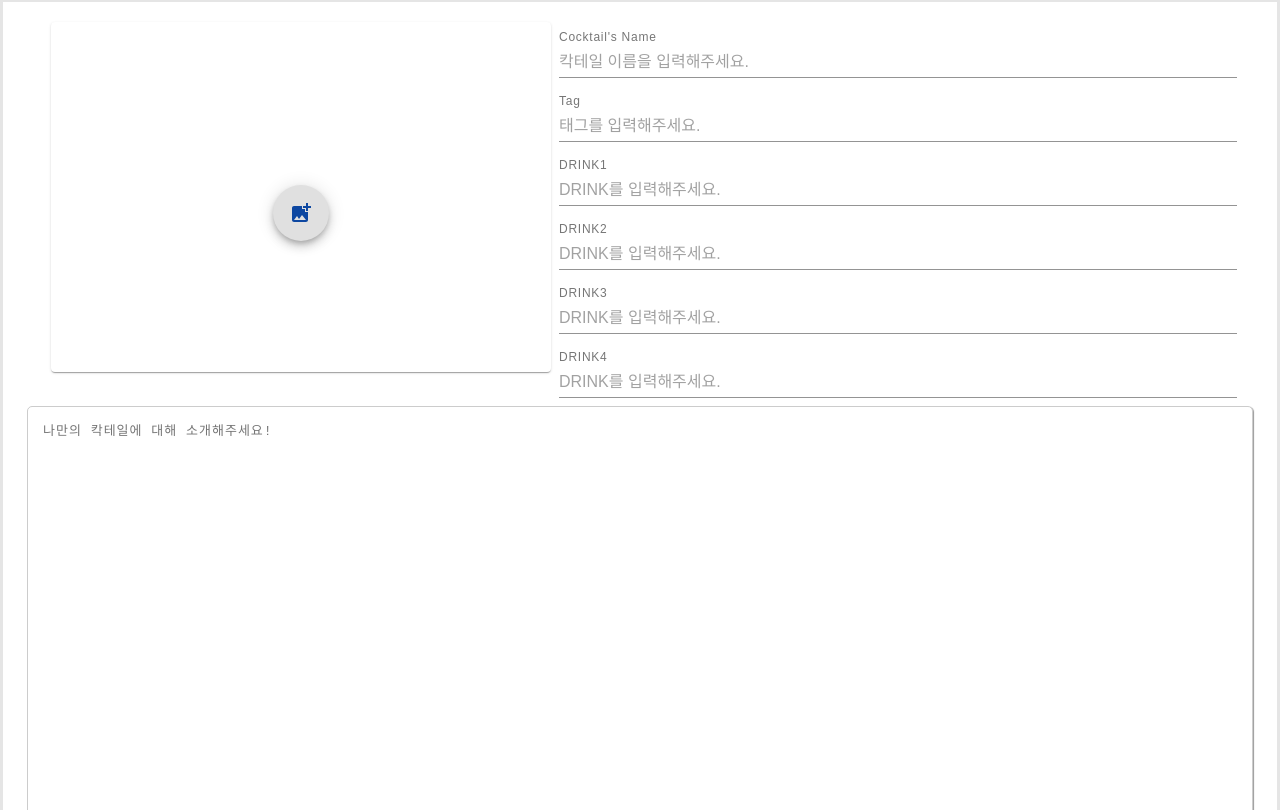
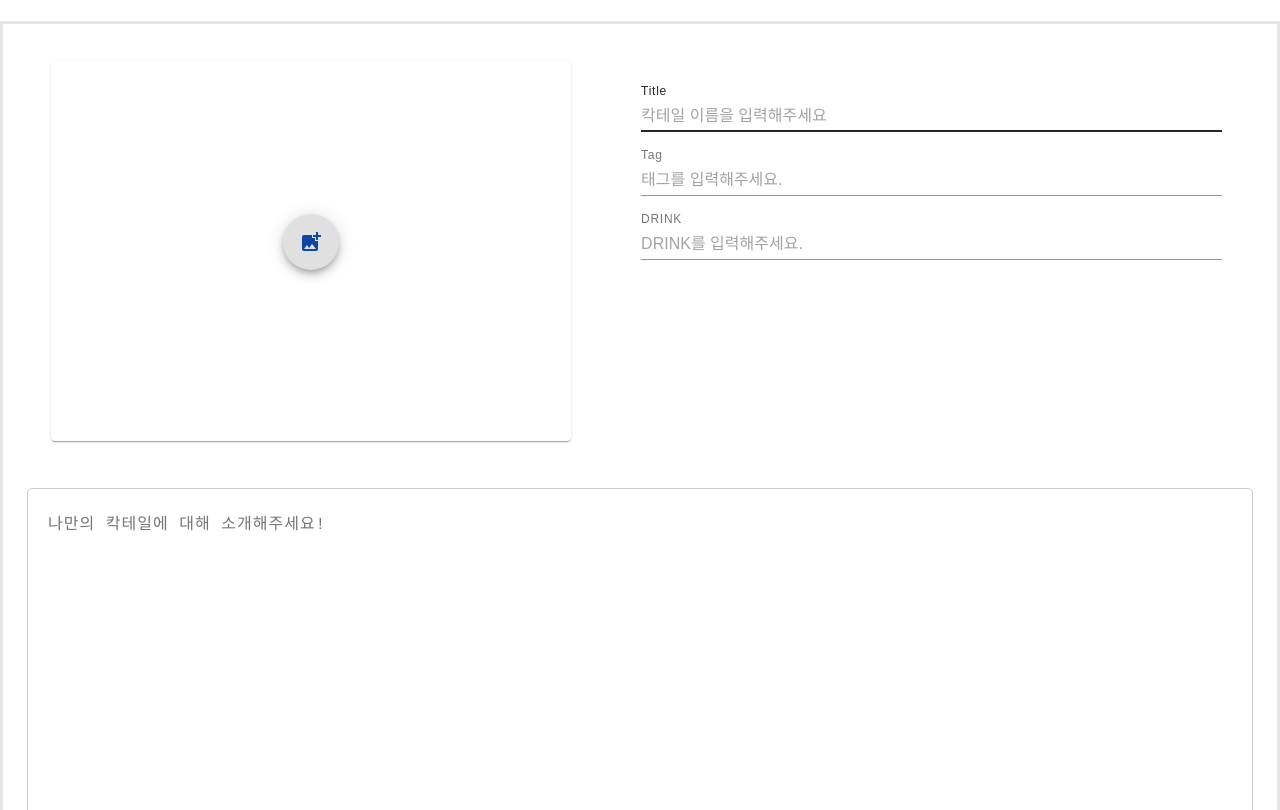
Before and after one commit to Heejae-Lee/cocktailus, a React (Create React App) app in the folder frontend/: page /recipe/write in a window 1280 px wide. Shown: the part 470-1280 px from the top of the page. Built offline with nearby package versions, Linux system fonts and the light colour scheme.

Commit message:
Fix: '레시피 작성 기능 수정'
RecipeAddForm에서 props로 내려줘서 이미지, 텍스트 부모컴포넌트에서 저장, 사용자 정보 포함시켜서 axios 테스트 해봐야함
tag, drink, drinkRatio 입력 폼 수정할 예정

```diff
--- a/frontend/src/components/DetailAddForm/index.js
+++ /dev/null
@@ -1,83 +0,0 @@
-import React from 'react'
-import useStyles from './styles';
-import Input from '@material-ui/core/Input';
-import TextField from '@material-ui/core/TextField';
-
-export default function DetailAddForm() {
-  const classes = useStyles();
-
-  return (
-    <form className={classes.root}>
-      <div>
-        <TextField
-          id="standard-full-width"
-          label="Cocktail's Name"
-          style={{ margin: 8 }}
-          placeholder="칵테일 이름을 입력해주세요."
-          fullWidth
-          margin="normal"
-          InputLabelProps={{
-            shrink: true,
-          }}
-        />
-
-      <TextField
-        id="standard-full-width"
-        label="Tag"
-        style={{ margin: 8 }}
-        placeholder="태그를 입력해주세요."
-        fullWidth
-        margin="normal"
-        InputLabelProps={{
-          shrink: true,
-        }}
-      />
-      <TextField
-        id="standard-full-width"
-        label="DRINK1"
-        style={{ margin: 8 }}
-        placeholder="DRINK를 입력해주세요."
-        fullWidth
-        margin="normal"
-        InputLabelProps={{
-          shrink: true,
-        }}
-      />
-      <TextField
-        id="standard-full-width"
-        label="DRINK2"
-        style={{ margin: 8 }}
-        placeholder="DRINK를 입력해주세요."
-        fullWidth
-        margin="normal"
-        InputLabelProps={{
-          shrink: true,
-        }}
-      />
-      <TextField
-        id="standard-full-width"
-        label="DRINK3"
-        style={{ margin: 8 }}
-        placeholder="DRINK를 입력해주세요."
-        fullWidth
-        margin="normal"
-        InputLabelProps={{
-          shrink: true,
-        }}
-      />
-      <TextField
-        id="standard-full-width"
-        label="DRINK4"
-        style={{ margin: 8 }}
-        placeholder="DRINK를 입력해주세요."
-        fullWidth
-        margin="normal"
-        InputLabelProps={{
-          shrink: true,
-        }}
-      />
-      </div>
-    </form>
-  )
-
-}
--- a/frontend/src/components/DetailAddForm/styles.js
+++ /dev/null
@@ -1,16 +0,0 @@
-import { makeStyles } from '@material-ui/core/styles';
-
-const useStyles = makeStyles((theme) => ({
-  root: {
-    display: 'flex',
-    flexWrap: 'wrap',
-  },
-  textField: {
-    marginLeft: theme.spacing(1),
-    marginRight: theme.spacing(1),
-    width: '25ch',
-  },
-}));
-
-
-export default useStyles;
--- a/frontend/src/components/InputImageForm/index.js
+++ b/frontend/src/components/InputImageForm/index.js
@@ -6,57 +6,55 @@ import CardActionArea from "@material-ui/core/CardActionArea";
 import CardContent from "@material-ui/core/CardContent";
 
 import Fab from "@material-ui/core/Fab";
-import Grid from "@material-ui/core/Grid";
 
 import AddPhotoAlternateIcon from "@material-ui/icons/AddPhotoAlternate";
 
 //Tabs
 import useStyles from './styles';
 
-export default function InputImageForm() {
+export default function InputImageForm(props) {
   const classes = useStyles();
 
-  const [mainState, setMainState] = useState("initial");
-  const [imageUploaded, setImageUploaded] = useState(0);
-  const [selectedFile, setSelectedFile] = useState(null);
+  // const [mainState, setMainState] = useState("initial");
+  // const [imageUploaded, setImageUploaded] = useState(0);
+  // const [selectedFile, setSelectedFile] = useState(null);
 
-  function handleUploadClick(event) { // upload 클릭시 uploaded 상태
-    console.log();
-    var file = event.target.files[0];
-    const reader = new FileReader();
-    var url = reader.readAsDataURL(file);
+  // function handleUploadClick(event) { // upload 클릭시 uploaded 상태
+  //   console.log();
+  //   var file = event.target.files[0];
+  //   const reader = new FileReader();
+  //   var url = reader.readAsDataURL(file);
 
-    reader.onloadend = function(e) {
-      setSelectedFile([reader.result])
-    };
-    console.log(url);
+  //   reader.onloadend = function(e) {
+  //     setSelectedFile([reader.result])
+  //   };
+  //   console.log(url);
 
-    setMainState("uploaded");
-    setSelectedFile(event.target.files[0]);
-    setImageUploaded(1);
-  };
+  //   setMainState("uploaded");
+  //   setSelectedFile(event.target.files[0]);
+  //   setImageUploaded(1);
+  // };
+
 
   function RenderInitialState() { // 초기상태
     const classes = useStyles();
 
     return (
       <React.Fragment>
-        <CardContent>
-          <Grid container justifyContent="center" alignItems="center">
+        <CardContent container justifyContent="center" alignItems="center" className={classes.boxSize}>
             <input
               accept="image/*"
               className={classes.input}
               id="contained-button-file"
               multiple
               type="file"
-              onChange={handleUploadClick}
+              onChange={props.handleUploadClick}
             />
             <label htmlFor="contained-button-file" className={classes.center}>
               <Fab component="span" className={classes.button}>
                 <AddPhotoAlternateIcon />
               </Fab>
             </label>
-          </Grid>
         </CardContent>
       </React.Fragment>
     );
@@ -68,32 +66,32 @@ export default function InputImageForm() {
 
     return (
       <React.Fragment>
-        <CardActionArea onClick={imageResetHandler}>
+        <CardActionArea onClick={props.imageResetHandler}>
           <img
-            width="100%"
-            height="350px"
+            width =  "100%"
+            height = "380px"
             alt = "cocktail_image"
             className={classes.media}
-            src={selectedFile}
+            src={props.selectedFile}
           />
         </CardActionArea>
       </React.Fragment>
     );
   }
 
-  function imageResetHandler() { // 이미지 제거, 초기상태로 변경
-    console.log("Click!");
-    setMainState("initial");
-    setSelectedFile(null);
-    setImageUploaded(0);
-  };
+  // function imageResetHandler() { // 이미지 제거, 초기상태로 변경
+  //   // console.log("Click!");
+  //   setMainState("initial");
+  //   setSelectedFile(null);
+  //   setImageUploaded(0);
+  // };
 
   return (
     <div className={classes.root}>
       <Card>
-        {(mainState === "initial" && RenderInitialState()) ||
-          (mainState === "uploaded" && RenderUploadedState())}
-          {/* 이미지 초기상태 / 업로드 상태 변경*/}
+        {/* 이미지 초기상태 / 업로드 상태 변경*/}
+        {(props.mainState === "initial" && RenderInitialState()) ||
+          (props.mainState === "uploaded" && RenderUploadedState())}
       </Card>
     </div>
   );
--- a/frontend/src/components/InputImageForm/styles.js
+++ b/frontend/src/components/InputImageForm/styles.js
@@ -2,13 +2,15 @@ import { makeStyles } from '@material-ui/core/styles';
 import red from "@material-ui/core/colors/red";
 import blue from "@material-ui/core/colors/blue";
 
+
 const useStyles = makeStyles((theme) => ({
   root: {
     backgroundColor: 'theme.palette.background.paper',
-    width: "500px",
-    height: "350px",
+    maxWidth: "520px",
+    width: "100%",
+    height: "380px",
     display: "flex",
-    justifyContent: "center",
+    marginBottom: '20px',
   },
   icon: {
     margin: theme.spacing(2)
@@ -19,9 +21,14 @@ const useStyles = makeStyles((theme) => ({
       color: red[800]
     }
   },
+  boxSize: {
+    width: "520px",
+    height: "380px",
+    display: "flex",
+    flexDirection: "column",
+  },
   center: {
-    width: "500px",
-    height: "350px",
+    height: "380px",
     display: 'flex',
     justifyContent: 'center',
     alignItems: 'center',
@@ -33,12 +40,9 @@ const useStyles = makeStyles((theme) => ({
   },
   input: {
     display: "none",
-    width: "500px",
-    height: "350px",
   },
   button: {
     color: blue[900],
-    margin: 10
   },
 }));
 
--- a/frontend/src/pages/RecipeAddForm/index.css
+++ b/frontend/src/pages/RecipeAddForm/index.css
@@ -1,16 +1,19 @@
 label,
 textarea {
-    font-size: 13px;
+    font-size: 16px;
     letter-spacing: 1px;
 }
 textarea {
-    padding: 15px;
-    margin-bottom: 5px;
+    display: 'flex';
+    justify-content: center;
+    padding: 20px;
+    margin-bottom: 8px;
+    margin-top: 15px;
     width: 100%;
-    line-height: 1.5;
+    line-height: 2;
     border-radius: 5px;
     border: 1px solid #ccc;
-    box-shadow: 1px 1px 1px #999;
+    /* box-shadow: 1px 1px 1px #999; */
     resize:none;
 }
 
--- a/frontend/src/pages/RecipeAddForm/index.js
+++ b/frontend/src/pages/RecipeAddForm/index.js
@@ -1,21 +1,112 @@
 import withRoot from '../../components/withRoot';
+import { withStyles } from '@material-ui/core/styles';
 // --- Post bootstrap -----
-import React from 'react';
+import React, {useState} from 'react';
+import Button from '@material-ui/core/Button';
+import { Container } from '@material-ui/core';
+import { purple } from '@material-ui/core/colors';
+
+// custom
+import './index.css';
+import clsx from 'clsx';
+import useStyles from './styles';
 import Header from '../../layout/Header'
 import Footer from '../../layout/Footer'
-import { Container } from '@material-ui/core';
-import useStyles from './styles';
+import AppForm from '../../components/AppForm';
 import RecipeHeader from '../../layout/RecipeHeader';
 import Typography from '../../components/Typography';
-import AppForm from '../../components/AppForm';
 import InputImageForm from '../../components/InputImageForm'
-import DetailAddForm from '../../components/DetailAddForm'
-import Button from '@material-ui/core/Button';
-import clsx from 'clsx';
-import './index.css';
+import TextField from '@material-ui/core/TextField';
+
+// router
+import { NavLink as RouterLink } from 'react-router-dom';
+import Link from '@material-ui/core/Link';
+
+import axios from 'axios';
+
+const ColorButton = withStyles((theme) => ({
+  root: {
+    color: theme.palette.getContrastText(purple[500]),
+    backgroundColor: purple[500],
+    '&:hover': {
+      backgroundColor: purple[700],
+    },
+  },
+}))(Button);
+
 
 function RecipeAddForm() {
   const classes = useStyles();
+  const [content, setContent] = useState('');
+  const [title, setTitle] = useState('');
+  const [tags, setTages] = useState('');
+
+
+  const [mainState, setMainState] = useState("initial");
+  const [imageUploaded, setImageUploaded] = useState(0);
+  const [selectedFile, setSelectedFile] = useState(null);
+
+  function handleUploadClick(event) { // upload 클릭시 uploaded 상태
+    console.log();
+    var file = event.target.files[0];
+    const reader = new FileReader();
+    var url = reader.readAsDataURL(file);
+
+    reader.onloadend = function(e) {
+      setSelectedFile([reader.result])
+    };
+    console.log(url);
+
+    setMainState("uploaded");
+    setSelectedFile(event.target.files[0]);
+    setImageUploaded(1);
+  };
+
+  function imageResetHandler() { // 이미지 제거, 초기상태로 변경
+    setMainState("initial");
+    setSelectedFile(null);
+    setImageUploaded(0);
+  };
+
+  const data = {
+    title: title,
+    content: content,
+    // drink: drink,
+    // drinkRatio: drinkRatio,
+    image: selectedFile,
+    // tag: tag,
+    // memberName: memberName, redux에서 가져오기
+    // token: token,
+  };
+
+  // 레시피 저장 서버에 요청 보내기
+  const saveRecipe = () => {
+    console.log(data)
+    axios({
+      // url: baseURL + "/recipe-articles",
+      method: 'post',
+      data: data,
+      }
+    )
+    .then(() => {
+      console.log("Upload Recipe Success");
+    })
+    .catch((err) => {
+      console.log("Upload failed");
+      console.log(err);
+    })
+  }
+
+  // title 변경
+  const titleChange = (e) => {
+    setTitle(e.target.value);
+  }
+
+  // content 변경
+  const contentChange = (e) => {
+    setContent(e.target.value);
+  }
+
 
   return (
     <React.Fragment>
@@ -25,17 +116,76 @@ function RecipeAddForm() {
           <Typography variant="h3" gutterBottom marked="center" align="center">
             레시피 작성
           </Typography>
-          <Typography variant="h6" align="center">
+          <Typography variant="h6" align="center" className={classes.subTitle}>
             여러분만의 레시피를 칵테일러와 공유해주세요!
           </Typography>
         </AppForm>
-        <Container className={classes.center}>
-          <Container className={clsx(classes.flexRow, classes.mt5)}>
-            <InputImageForm />
-            <DetailAddForm />
+        <Container className={classes.mainContainer}>
+          <Container className={clsx(classes.flexRow, classes.topContainer)}>
+            <InputImageForm
+              imageUploaded={imageUploaded}
+              imageResetHandler={imageResetHandler}
+              handleUploadClick={handleUploadClick}
+              selectedFile={selectedFile}
+              mainState={mainState}
+            />
+            <form className={classes.form}>
+              <div>
+                <TextField
+                  id="standard-full-width"
+                  label="Title"
+                  style={{ margin: 8}}
+                  placeholder="칵테일 이름을 입력해주세요"
+                  fullWidth
+                  margin="normal"
+                  autoFocus
+                  onChange={titleChange}
+                  InputLabelProps={{
+                    shrink: true,
+                  }}
+                />
+              <TextField
+                id="standard-full-width"
+                label="Tag"
+                style={{ margin: 8 }}
+                placeholder="태그를 입력해주세요."
+                fullWidth
+                InputLabelProps={{
+                  shrink: true,
+                }}
+              />
+              <TextField
+                id="standard-full-width"
+                label="DRINK"
+                style={{ margin: 8 }}
+                placeholder="DRINK를 입력해주세요."
+                fullWidth
+                margin="normal"
+                InputLabelProps={{
+                  shrink: true,
+                }}
+              />
+              </div>
+            </form>
           </Container>
-            <textarea rows="20" cols="150" placeholder="나만의 칵테일에 대해 소개해주세요!"></textarea>
-            <Button variant="contained">작성완료</Button>
+            <textarea
+              rows="20"
+              cols="150"
+              placeholder="나만의 칵테일에 대해 소개해주세요!"
+              onChange={contentChange}
+            ></textarea>
+            <Link>
+              <ColorButton
+                component={RouterLink}
+                variant="contained"
+                color="purple"
+                // onClick={} 저장하기
+                to="/recipe/detail"
+                className={classes.writeButton}
+                onClick={saveRecipe}
+              >작성완료
+              </ColorButton>
+            </Link>
           </Container>
       <Footer />
     </React.Fragment>
--- a/frontend/src/pages/RecipeAddForm/styles.js
+++ b/frontend/src/pages/RecipeAddForm/styles.js
@@ -4,16 +4,7 @@ const useStyles = makeStyles((theme) => ({
   root: {
     flexGrow: 1,
   },
-  paper: {
-    // flex: 1,
-    display: 'flex',
-    justifyContent: 'center',
-    marginTop: theme.spacing(7),
-    marginBottom: theme.spacing(7),
-    margin: 'auto',
-    textAlign: 'center',
-  },
-  center: {
+  mainContainer: {
     display:'flex',
     flexDirection: 'column',
     border: '3px solid #e5e5e5',
@@ -22,9 +13,26 @@ const useStyles = makeStyles((theme) => ({
     display: 'flex',
     flexDirection: 'row',
   },
-  mt5: {
-    marginTop: '20px',
-  }
+  topContainer: {
+    marginTop: '3%',
+    marginBottom: '1%',
+  },
+  subTitle: {
+    marginTop: '8%',
+  },
+  writeButton: {
+    display: 'flex',
+  },
+  form: {
+    display: 'flex',
+    justifyContent: 'flex-end',
+    padding: '15px',
+    marginLeft: '4%'
+  },
+  textField: {
+    marginLeft: theme.spacing(1),
+    marginRight: theme.spacing(1),
+  },
 }));
 
 export default useStyles;
```
